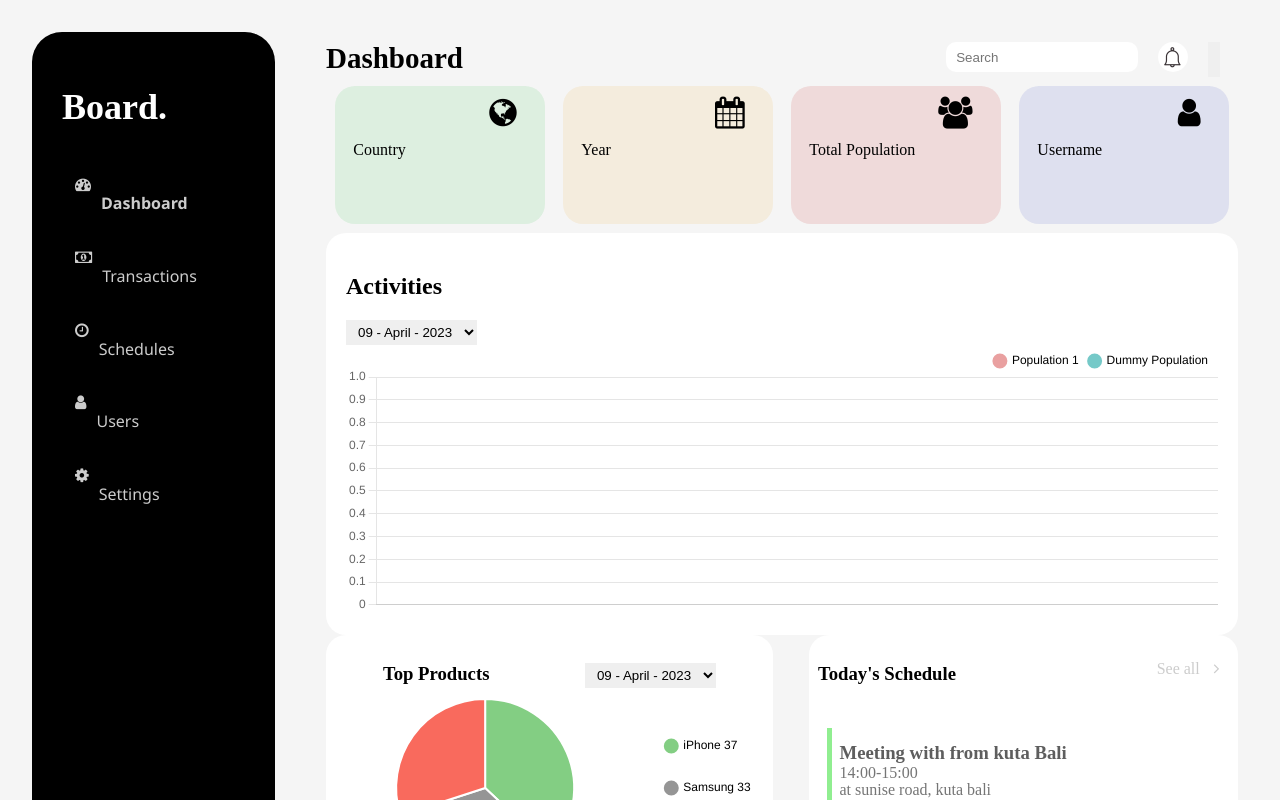
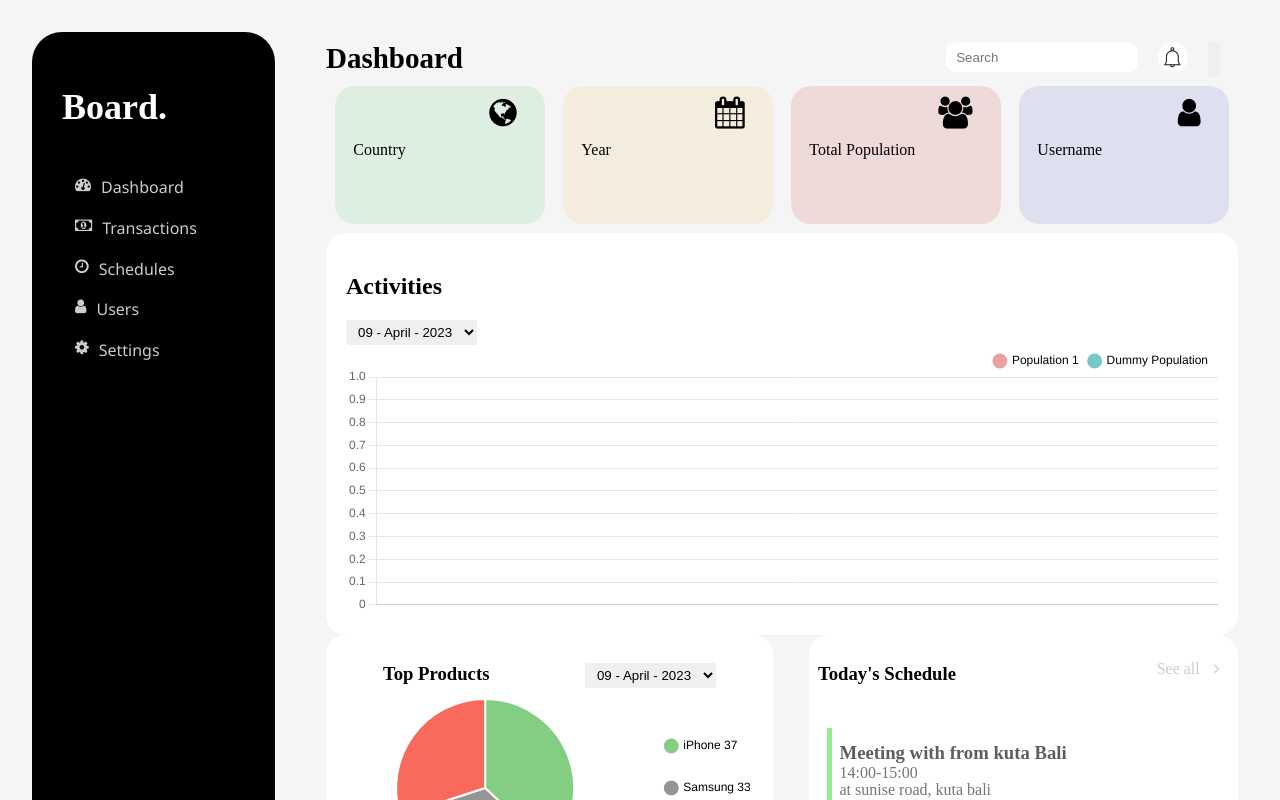
Before and after one commit to vinayprajapat01201/listed-assignment, a React (Create React App) app: page /Dashboard in a window 1280 px wide. Shown: the top 800 px of the page. Built offline with nearby package versions, Linux system fonts and the light colour scheme; no server answers; sample sign-in values are in the browser's storage.

Commit message:
Update Dashboard.js

```diff
--- a/src/components/Dashboard/Dashboard.js
+++ b/src/components/Dashboard/Dashboard.js
@@ -207,11 +207,11 @@ const Dashboard = () => {
           <h1>Board.</h1>
           <div className="menu_container hover">
             <div className='space'></div>
-            <a><i class="fa fa-tachometer" aria-hidden="true"></i><p style={{ fontWeight: 900 }}>Dashboard</p></a>
-            <a><i class="fa fa-money" aria-hidden="true"></i><p>Transactions</p></a>
-            <a><i class="fa fa-clock-o" aria-hidden="true"></i><p>Schedules</p></a>
-            <a><i class="fa fa-user" aria-hidden="true"></i><p>Users</p></a>
-            <a><i class="fa fa-cog" aria-hidden="true"></i><p>Settings</p></a>
+            <a><i class="fa fa-tachometer" aria-hidden="true"></i>Dashboard</a>
+            <a><i class="fa fa-money" aria-hidden="true"></i>Transactions</a>
+            <a><i class="fa fa-clock-o" aria-hidden="true"></i>Schedules</a>
+            <a><i class="fa fa-user" aria-hidden="true"></i>Users</a>
+            <a><i class="fa fa-cog" aria-hidden="true"></i>Settings</a>
           </div>
 
         </div>
@@ -223,7 +223,7 @@ const Dashboard = () => {
 
 
       <div className="dash_container">
-        {/* top nav bar */}
+
         <div className="top_dash_section">
           <div className="logodash_section">
             <h1>Dashboard</h1>
@@ -245,7 +245,7 @@ const Dashboard = () => {
           </div>
         </div>
 
-        {/* top nav bar */}
+
         <div className="val_container">
           <div className="p_container_val">
             <h1><i class="fa fa-globe" aria-hidden="true"></i></h1>
@@ -277,6 +277,7 @@ const Dashboard = () => {
             <option>09 - April - 2023</option>
             <option>09 - April - 2023</option>
           </select>
+
           <div className="In_graph_container">
             <Line data={chart} options={options}></Line>
           </div>
```
